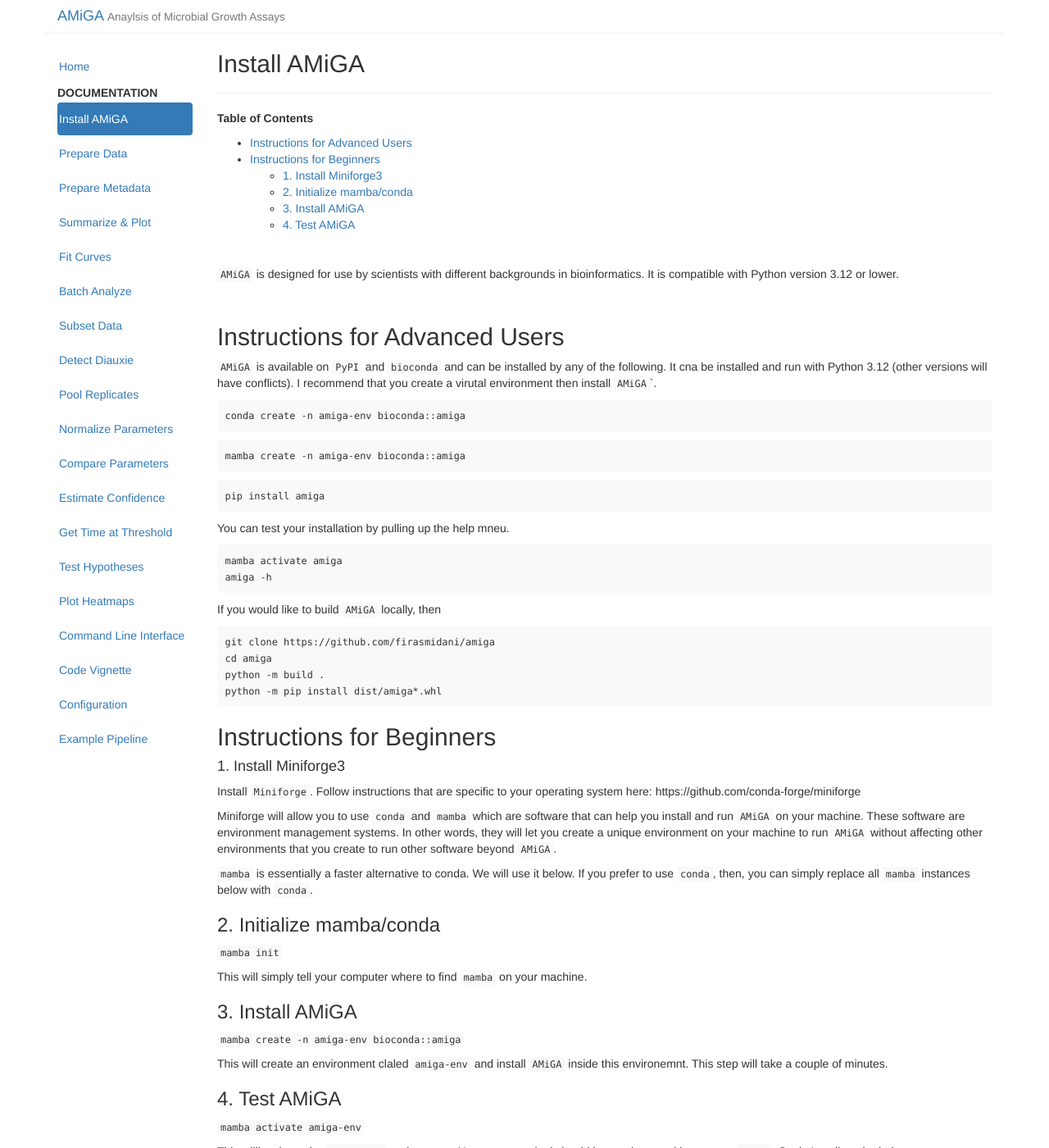
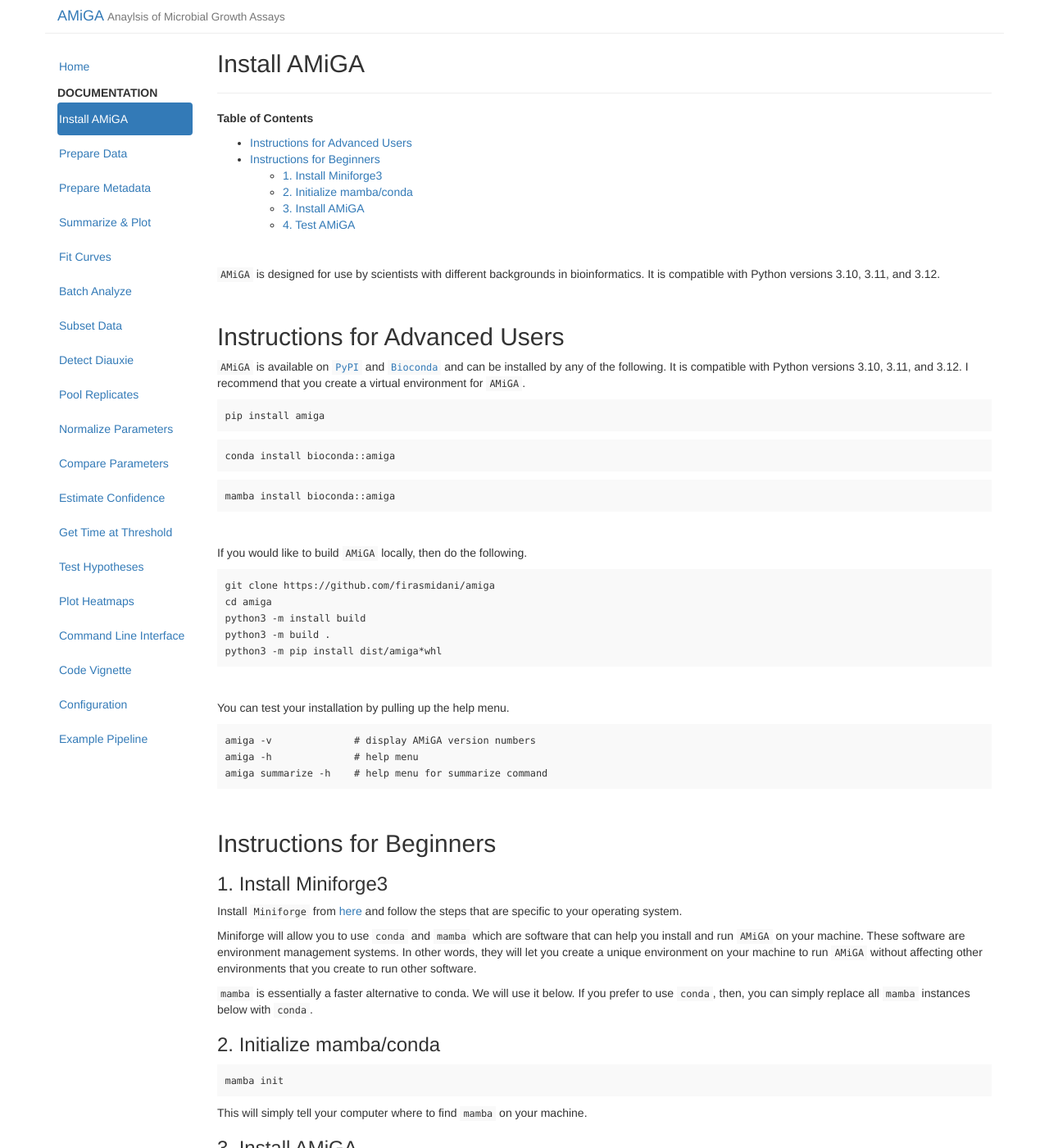
Before and after one commit to firasmidani/amiga, a Jekyll site: the page built from docs/_posts/2020-03-23-installation.md, in a window 1280 px wide and 1400 px high. Shown: the whole window at 82% size. Built offline with Jekyll 4.4.1, drawn with Linux system fonts in a browser that asks for light colours; some of the changed text lies outside the part shown.

Commit message:
Updated installation instructions

````diff
--- a/amiga/amiga.py
+++ b/amiga/amiga.py
@@ -39,7 +39,7 @@
 
 usage_init = '''amiga <command> [<args>]
 
-The most commnly used amiga commands are:
+The most commonly used amiga commands are:
     summarize       Perform basic summary and plot curves
     fit             Fit growth curves
     normalize       Normalize growth parameters of fitted curves
--- a/docs/_posts/2020-03-23-installation.md
+++ b/docs/_posts/2020-03-23-installation.md
@@ -12,96 +12,112 @@
 
 * TOC
 {:toc}
-<br />
+<br>
 
-`AMiGA` is designed for use by scientists with different backgrounds in bioinformatics. It is compatible with Python version 3.12 or lower.
+`AMiGA` is designed for use by scientists with different backgrounds in bioinformatics. It is compatible with Python versions 3.10, 3.11, and 3.12.
 
-<br />
+<br>
 
 ## Instructions for Advanced Users
 
-`AMiGA` is available on `PyPI` and `bioconda` and can be installed by any of the following. It cna be installed and run with Python 3.12 (other versions will have conflicts). I recommend that you create a virutal environment then install `AMiGA``.
+`AMiGA` is available on [`PyPI`](https://pypi.org/project/amiga/) and [`Bioconda`](https://anaconda.org/bioconda/amiga) and can be installed by any of the following. It is compatible with Python versions 3.10, 3.11, and 3.12. I recommend that you create a virtual environment for `AMiGA`.
 
 ```
-conda create -n amiga-env bioconda::amiga
+pip install amiga
 ```
+
+```
+conda install bioconda::amiga
+```
+
+```
+mamba install bioconda::amiga
+```
+<br>
+
+If you would like to build `AMiGA` locally, then do the following.
+
+```
+git clone https://github.com/firasmidani/amiga
+cd amiga
+python3 -m install build
+python3 -m build .
+python3 -m pip install dist/amiga*whl
+```
+<br>
+
+You can test your installation by pulling up the help menu.
+
+```
+amiga -v              # display AMiGA version numbers
+amiga -h              # help menu
+amiga summarize -h    # help menu for summarize command
+```
+<br>
+
+## Instructions for Beginners
+
+### 1. Install Miniforge3
+
+Install `Miniforge` from [here](https://github.com/conda-forge/miniforge) and follow the steps that are specific to your operating system.
+
+Miniforge will allow you to use `conda` and `mamba` which are software that can help you install and run `AMiGA` on your machine. These software are environment management systems. In other words, they will let you create a unique environment on your machine to run `AMiGA` without affecting other environments that you create to run other software.
+
+`mamba` is essentially a faster alternative to conda. We will use it below. If you prefer to use `conda`, then, you can simply replace all `mamba` instances below with `conda`.
+
+### 2. Initialize mamba/conda
+
+```
+mamba init
+```
+
+This will simply tell your computer where to find `mamba` on your machine.
+
+### 3. Install AMiGA
 
 ```
 mamba create -n amiga-env bioconda::amiga
 ```
 
-```
-pip install amiga
-```
-
-You can test your installation by pulling up the help mneu.
-
-```
-mamba activate amiga
-amiga -h
-```
-
-If you would like to build `AMiGA` locally, then
-
-```
-git clone https://github.com/firasmidani/amiga
-cd amiga
-python -m build .
-python -m pip install dist/amiga*.whl
-```
-
-## Instructions for Beginners
-
-#### 1. Install Miniforge3
-
-Install `Miniforge`. Follow instructions that are specific to your operating system here:
-https://github.com/conda-forge/miniforge
-
-Miniforge will allow you to use `conda` and `mamba` which are software that can help you install and run `AMiGA` on your machine. These software are environment management systems. In other words, they will let you create a unique environment on your machine to run `AMiGA` without affecting other environments that you create to run other software beyond `AMiGA`.
-
-`mamba` is essentially a faster alternative to conda. We will use it below. If you prefer to use `conda`, then, you can simply replace all `mamba` instances below with `conda`.
-
-### 2. Initialize mamba/conda
-
-`mamba init`
-
-This will simply tell your computer where to find `mamba` on your machine.
-
-### 3. Install AMiGA
-
-`mamba create -n amiga-env bioconda::amiga`
-
-This will create an environment claled `amiga-env` and install `AMiGA` inside this environemnt. This step will take a couple of minutes.
+This will create an environment called `amiga-env` and install `AMiGA` inside this environment. This step will take a couple of minutes.
 
 ### 4. Test AMiGA
 
-`mamba activate amiga-env`
+```
+mamba activate amiga-env
+```
 
-This wiill activate the `amiga-env` environment. Now, your terminal should know where and how to run `AMiGA`. So, let's pull up the help menu.
+This will activate the `amiga-env` environment. Now, your terminal should know where and how to run `AMiGA`. So, try to pull up the help menu.
 
-`amiga -h`
+```
+amiga -v              # display AMiGA version numbers
+amiga -h              # help menu
+amiga summarize -h    # help menu for summarize command
+```
 
 You should get the following
 
 ```bash
 usage: amiga <command> [<args>]
 
-The most commnly used amiga.py commands are:
+The most commonly used amiga commands are:
     summarize       Perform basic summary and plot curves
     fit             Fit growth curves
     normalize       Normalize growth parameters of fitted curves
     compare         Compare summary statistics for two growth curves
     test            Test a specific hypothesis
     heatmap         Plot a heatmap
+    get_confidence  Compute confidence intervals for parameters or curves
     get_time        Get time at which growth reaches a certain value
     print_defaults  Shows the default values stored in libs/config.py
 
-See `amiga.py <command> --help` for information on a specific command.
+See `amiga <command> --help` for information on a specific command.
 For full documentation, see https://firasmidani.github.io/amiga
 
 positional arguments:
-  command     Subcommand to run. See amiga.py --help for more details.
+  command        Subcommand to run. See amiga --help for more details.
 
-optional arguments:
-  -h, --help  show this help message and exit
+options:
+  -h, --help     show this help message and exit
+  -v, --version  Show version and exit.
 ```
````
